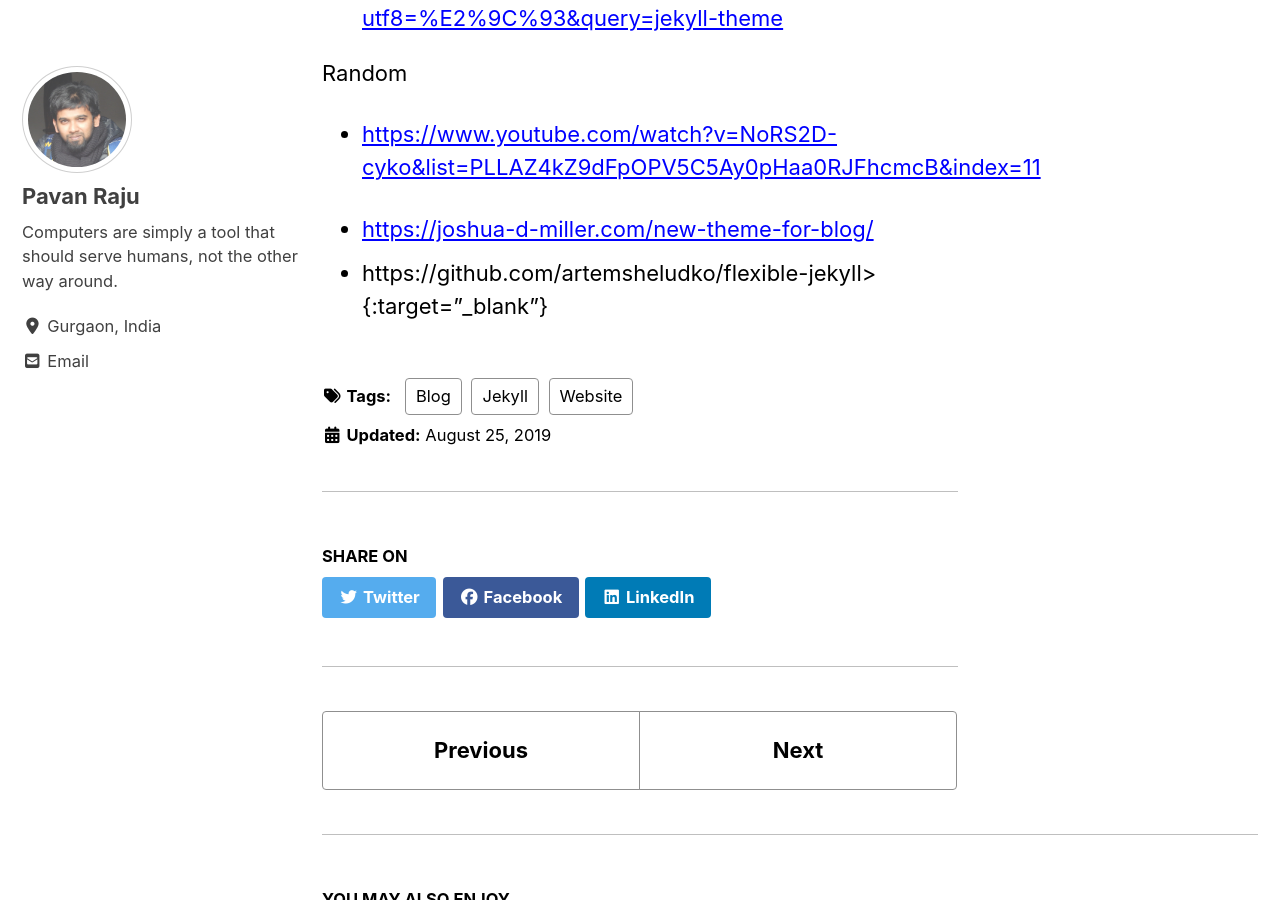
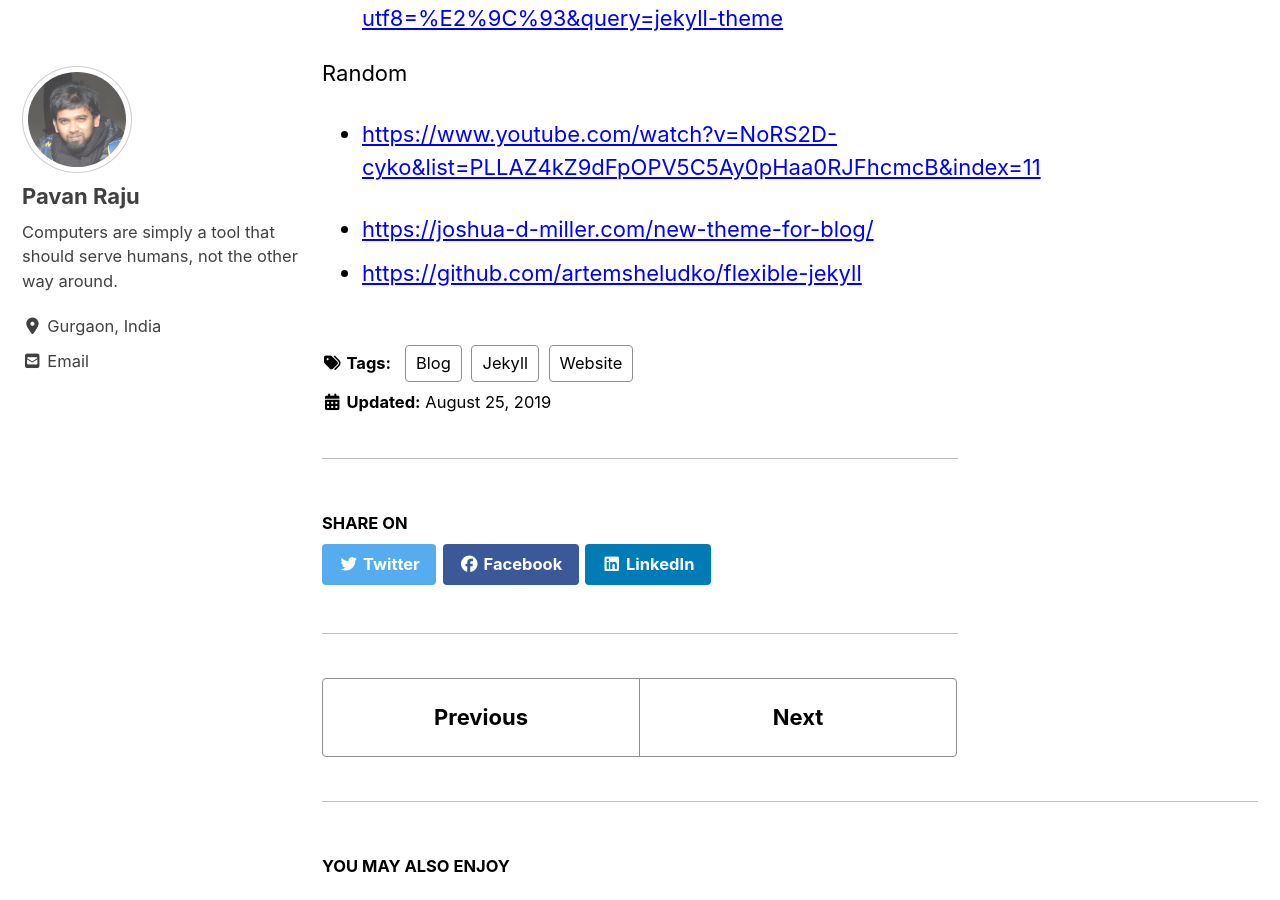
Before and after one commit to iampavan/themacguy, a Jekyll site: the page built from _posts/2019/2019-08-August/2019-08-25-01-Build-Jekyll-site.md, in a window 1280 px wide and 900 px high, scrolled down 1244 px. Built offline with Jekyll 4.4.1, drawn with Linux system fonts in a browser that asks for light colours; cached includes are drawn as plain includes; nearby versions of some CDN libraries.

Commit message:
Update 2019-08-25-01-Build-Jekyll-site.md

```diff
--- a/_posts/2019/2019-08-August/2019-08-25-01-Build-Jekyll-site.md
+++ b/_posts/2019/2019-08-August/2019-08-25-01-Build-Jekyll-site.md
@@ -35,4 +35,4 @@ Random
 - <https://www.youtube.com/watch?v=NoRS2D-cyko&list=PLLAZ4kZ9dFpOPV5C5Ay0pHaa0RJFhcmcB&index=11>{:target="_blank"}
 
 - <https://joshua-d-miller.com/new-theme-for-blog/>{:target="_blank"}
-- https://github.com/artemsheludko/flexible-jekyll>{:target="_blank"}
+- <https://github.com/artemsheludko/flexible-jekyll>{:target="_blank"}
```
